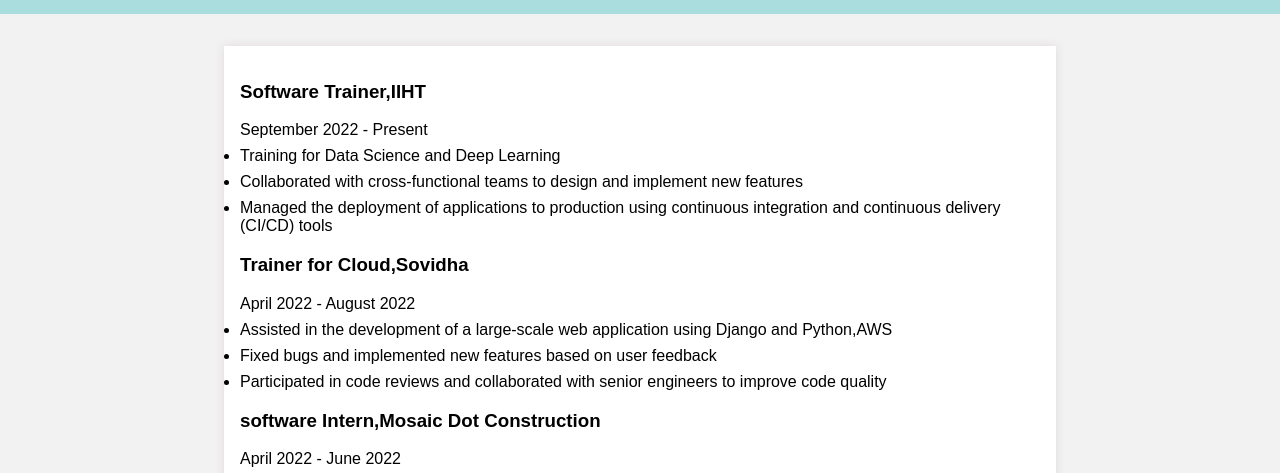
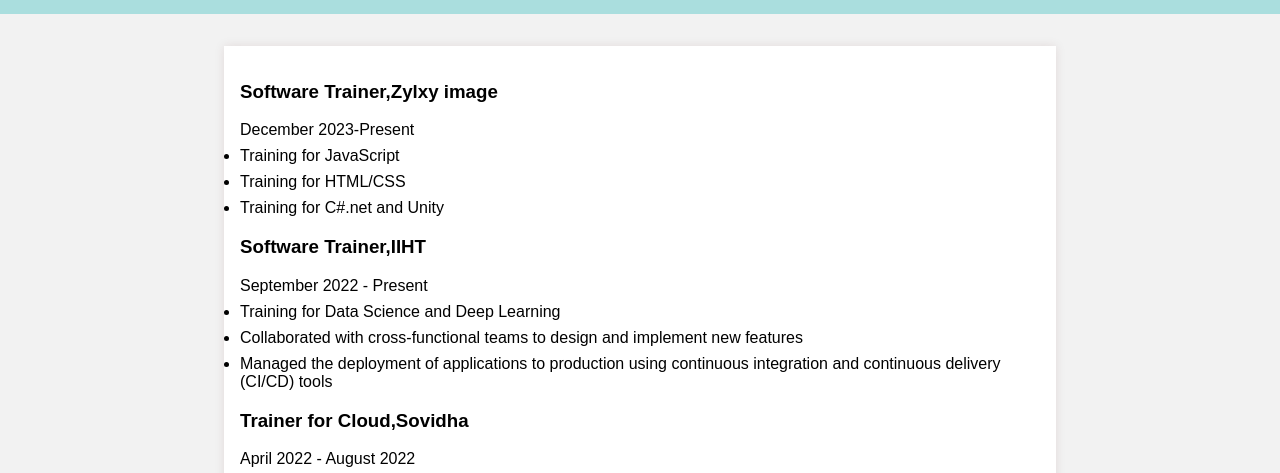
Before and after one commit to jasdeepsinghhanspal/Portfolio, a plain HTML site: page experience.html in a window 1280 px wide. Shown: the part 260-733 px from the top of the page. Drawn offline with Linux system fonts and the light colour scheme.

Commit message:
Add files via upload

```diff
--- a/experience.html
+++ b/experience.html
@@ -9,6 +9,13 @@
 		<h1 class="y4"><u>Experience</u></h1>
 	</header>
     <main>
+    <h3>Software Trainer,Zylxy image </h3>
+    <p>December 2023-Present</p>
+    <ul style="list-style-type:disc">
+    <li>Training for JavaScript</li>
+    <li>Training for HTML/CSS</li>
+    <li>Training for C#.net and Unity</li>
+    </ul>
     <h3>Software Trainer,IIHT</h3>
     <p>September 2022 - Present</p>
     <ul style="list-style-type:disc">
```
Also changed, not shown: project.html (+3 -0 lines), skills.html (+1 -1 lines), 1 other file.
